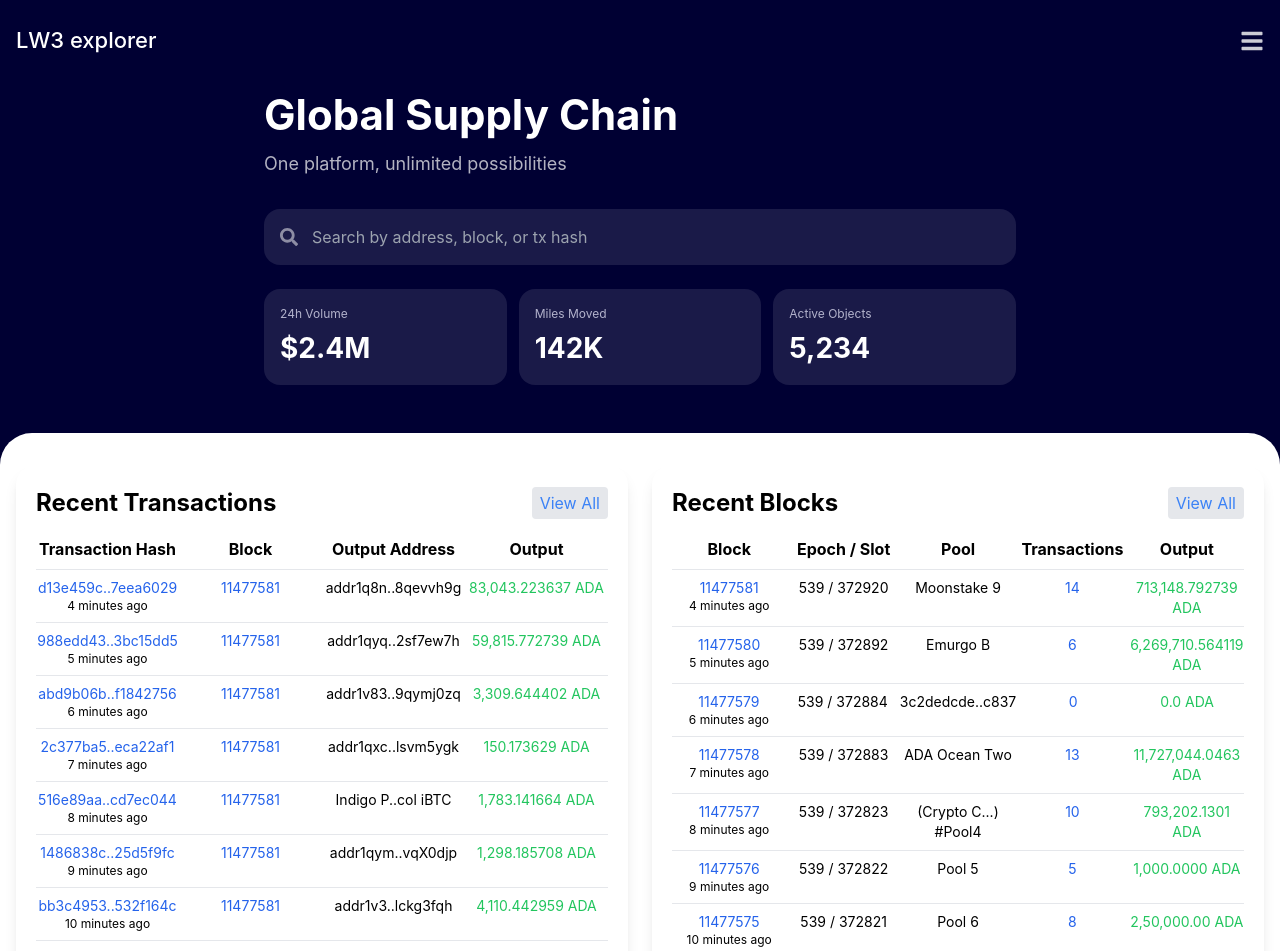
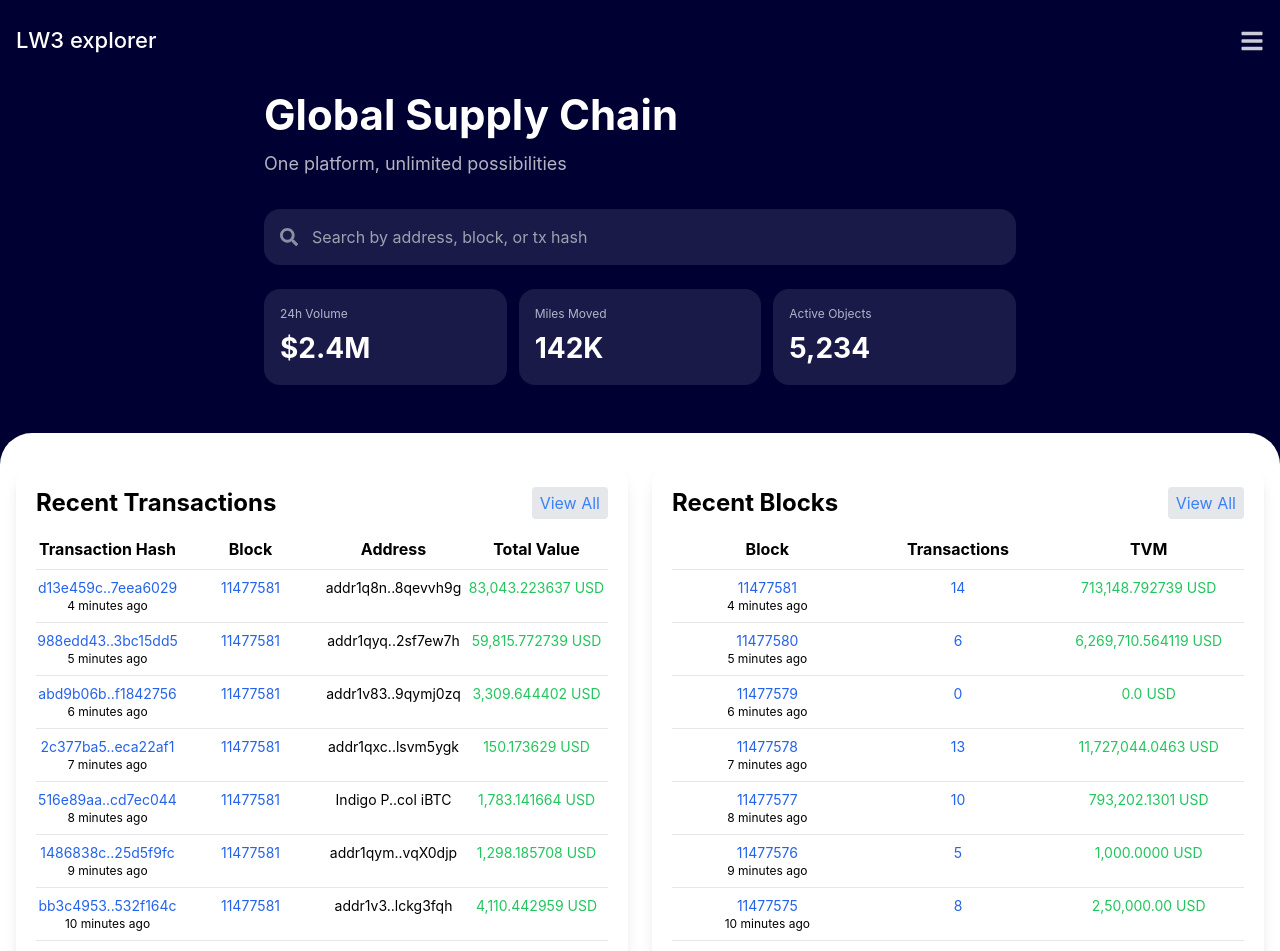
Before and after one commit to manchain/LW3explorer, a React (Create React App) app: page / in a window 1280 px wide. Shown: the top 951 px of the page. Built offline with nearby package versions, Linux system fonts and the light colour scheme.

Commit message:
feat: maps integrated

```diff
--- a/package.json
+++ b/package.json
@@ -3,9 +3,11 @@
   "version": "0.1.0",
   "private": true,
   "dependencies": {
+    "@react-google-maps/api": "^2.20.6",
     "@testing-library/jest-dom": "^5.14.1",
     "@testing-library/react": "^13.0.0",
     "@testing-library/user-event": "^13.2.1",
+    "axios": "^1.7.9",
     "react": "^19.0.0",
     "react-dom": "^19.0.0",
     "react-icons": "^5.4.0",
--- a/src/App.js
+++ b/src/App.js
@@ -122,29 +122,29 @@ function HomePage() {
                 <div className="flex font-bold text-sm md:text-base border-b pb-2">
                   <div className="flex-1 text-center">Transaction Hash</div>
                   <div className="flex-1 text-center">Block</div>
-                  <div className="flex-1 text-center">Output Address</div>
-                  <div className="flex-1 text-center">Output</div>
+                  <div className="flex-1 text-center">Address</div>
+                  <div className="flex-1 text-center">Total Value</div>
                 </div>
                 {[
-                  { hash: 'd13e459c..7eea6029', block: '11477581', address: 'addr1q8n..8qevvh9g', output: '83,043.223637 ADA', time: '4 minutes ago' },
-                  { hash: '988edd43..3bc15dd5', block: '11477581', address: 'addr1qyq..2sf7ew7h', output: '59,815.772739 ADA', time: '5 minutes ago' },
-                  { hash: 'abd9b06b..f1842756', block: '11477581', address: 'addr1v83..9qymj0zq', output: '3,309.644402 ADA', time: '6 minutes ago' },
-                  { hash: '2c377ba5..eca22af1', block: '11477581', address: 'addr1qxc..lsvm5ygk', output: '150.173629 ADA', time: '7 minutes ago' },
-                  { hash: '516e89aa..cd7ec044', block: '11477581', address: 'Indigo P..col iBTC', output: '1,783.141664 ADA', time: '8 minutes ago' },
-                  { hash: '1486838c..25d5f9fc', block: '11477581', address: 'addr1qym..vqX0djp', output: '1,298.185708 ADA', time: '9 minutes ago' },
-                  { hash: 'bb3c4953..532f164c', block: '11477581', address: 'addr1v3..lckg3fqh', output: '4,110.442959 ADA', time: '10 minutes ago' },
-                  { hash: '1486838c..25d5f9fc', block: '11477581', address: 'addr1qym..vqX0djp', output: '1,298.185708 ADA', time: '9 minutes ago' },
-                  { hash: 'bb3c4953..532f164c', block: '11477581', address: 'addr1v3..lckg3fqh', output: '4,110.442959 ADA', time: '10 minutes ago' },
-                  { hash: '1486838c..25d5f9fc', block: '11477581', address: 'addr1qym..vqX0djp', output: '1,298.185708 ADA', time: '9 minutes ago' },
-                  { hash: 'bb3c4953..532f164c', block: '11477581', address: 'addr1v3..lckg3fqh', output: '4,110.442959 ADA', time: '10 minutes ago' },
-                  { hash: '1486838c..25d5f9fc', block: '11477581', address: 'addr1qym..vqX0djp', output: '1,298.185708 ADA', time: '9 minutes ago' },
-                  { hash: 'bb3c4953..532f164c', block: '11477581', address: 'addr1v3..lckg3fqh', output: '4,110.442959 ADA', time: '10 minutes ago' },
-                  { hash: '1486838c..25d5f9fc', block: '11477581', address: 'addr1qym..vqX0djp', output: '1,298.185708 ADA', time: '9 minutes ago' },
-                  { hash: 'bb3c4953..532f164c', block: '11477581', address: 'addr1v3..lckg3fqh', output: '4,110.442959 ADA', time: '10 minutes ago' },
-                  { hash: '1486838c..25d5f9fc', block: '11477581', address: 'addr1qym..vqX0djp', output: '1,298.185708 ADA', time: '9 minutes ago' },
-                  { hash: 'bb3c4953..532f164c', block: '11477581', address: 'addr1v3..lckg3fqh', output: '4,110.442959 ADA', time: '10 minutes ago' },
-                  { hash: '1486838c..25d5f9fc', block: '11477581', address: 'addr1qym..vqX0djp', output: '1,298.185708 ADA', time: '9 minutes ago' },
-                  { hash: 'bb3c4953..532f164c', block: '11477581', address: 'addr1v3..lckg3fqh', output: '4,110.442959 ADA', time: '10 minutes ago' },
+                  { hash: 'd13e459c..7eea6029', block: '11477581', address: 'addr1q8n..8qevvh9g', output: '83,043.223637 USD', time: '4 minutes ago' },
+                  { hash: '988edd43..3bc15dd5', block: '11477581', address: 'addr1qyq..2sf7ew7h', output: '59,815.772739 USD', time: '5 minutes ago' },
+                  { hash: 'abd9b06b..f1842756', block: '11477581', address: 'addr1v83..9qymj0zq', output: '3,309.644402 USD', time: '6 minutes ago' },
+                  { hash: '2c377ba5..eca22af1', block: '11477581', address: 'addr1qxc..lsvm5ygk', output: '150.173629 USD', time: '7 minutes ago' },
+                  { hash: '516e89aa..cd7ec044', block: '11477581', address: 'Indigo P..col iBTC', output: '1,783.141664 USD', time: '8 minutes ago' },
+                  { hash: '1486838c..25d5f9fc', block: '11477581', address: 'addr1qym..vqX0djp', output: '1,298.185708 USD', time: '9 minutes ago' },
+                  { hash: 'bb3c4953..532f164c', block: '11477581', address: 'addr1v3..lckg3fqh', output: '4,110.442959 USD', time: '10 minutes ago' },
+                  { hash: '1486838c..25d5f9fc', block: '11477581', address: 'addr1qym..vqX0djp', output: '1,298.185708 USD', time: '9 minutes ago' },
+                  { hash: 'bb3c4953..532f164c', block: '11477581', address: 'addr1v3..lckg3fqh', output: '4,110.442959 USD', time: '10 minutes ago' },
+                  { hash: '1486838c..25d5f9fc', block: '11477581', address: 'addr1qym..vqX0djp', output: '1,298.185708 USD', time: '9 minutes ago' },
+                  { hash: 'bb3c4953..532f164c', block: '11477581', address: 'addr1v3..lckg3fqh', output: '4,110.442959 USD', time: '10 minutes ago' },
+                  { hash: '1486838c..25d5f9fc', block: '11477581', address: 'addr1qym..vqX0djp', output: '1,298.185708 USD', time: '9 minutes ago' },
+                  { hash: 'bb3c4953..532f164c', block: '11477581', address: 'addr1v3..lckg3fqh', output: '4,110.442959 USD', time: '10 minutes ago' },
+                  { hash: '1486838c..25d5f9fc', block: '11477581', address: 'addr1qym..vqX0djp', output: '1,298.185708 USD', time: '9 minutes ago' },
+                  { hash: 'bb3c4953..532f164c', block: '11477581', address: 'addr1v3..lckg3fqh', output: '4,110.442959 USD', time: '10 minutes ago' },
+                  { hash: '1486838c..25d5f9fc', block: '11477581', address: 'addr1qym..vqX0djp', output: '1,298.185708 USD', time: '9 minutes ago' },
+                  { hash: 'bb3c4953..532f164c', block: '11477581', address: 'addr1v3..lckg3fqh', output: '4,110.442959 USD', time: '10 minutes ago' },
+                  { hash: '1486838c..25d5f9fc', block: '11477581', address: 'addr1qym..vqX0djp', output: '1,298.185708 USD', time: '9 minutes ago' },
+                  { hash: 'bb3c4953..532f164c', block: '11477581', address: 'addr1v3..lckg3fqh', output: '4,110.442959 USD', time: '10 minutes ago' },
                 ].map((transaction, index) => (
                   <div key={index} className="flex text-sm border-b py-2">
                     <div className="flex-1 text-blue-600 cursor-pointer text-center" onClick={() => navigate(`/transaction/${transaction.hash}`)}>
@@ -177,37 +177,33 @@ function HomePage() {
               <div className="min-w-max">
                 <div className="flex font-bold text-sm md:text-base border-b pb-2">
                   <div className="flex-1 text-center">Block</div>
-                  <div className="flex-1 text-center">Epoch / Slot</div>
-                  <div className="flex-1 text-center">Pool</div>
                   <div className="flex-1 text-center">Transactions</div>
-                  <div className="flex-1 text-center">Output</div>
+                  <div className="flex-1 text-center">TVM</div>
                 </div>
                 {[
-                  { block: '11477581', epoch: '539 / 372920', pool: 'Moonstake 9', transactions: '14', output: '713,148.792739 ADA', time: '4 minutes ago' },
-                  { block: '11477580', epoch: '539 / 372892', pool: 'Emurgo B', transactions: '6', output: '6,269,710.564119 ADA', time: '5 minutes ago' },
-                  { block: '11477579', epoch: '539 / 372884', pool: '3c2dedcde..c837', transactions: '0', output: '0.0 ADA', time: '6 minutes ago' },
-                  { block: '11477578', epoch: '539 / 372883', pool: 'ADA Ocean Two', transactions: '13', output: '11,727,044.0463 ADA', time: '7 minutes ago' },
-                  { block: '11477577', epoch: '539 / 372823', pool: '(Crypto C...) #Pool4', transactions: '10', output: '793,202.1301 ADA', time: '8 minutes ago' },
-                  { block: '11477576', epoch: '539 / 372822', pool: 'Pool 5', transactions: '5', output: '1,000.0000 ADA', time: '9 minutes ago' },
-                  { block: '11477575', epoch: '539 / 372821', pool: 'Pool 6', transactions: '8', output: '2,50,000.00 ADA', time: '10 minutes ago' },
-                  { block: '11477576', epoch: '539 / 372822', pool: 'Pool 5', transactions: '5', output: '1,000.0000 ADA', time: '9 minutes ago' },
-                  { block: '11477575', epoch: '539 / 372821', pool: 'Pool 6', transactions: '8', output: '2,50,000.00 ADA', time: '10 minutes ago' },
-                  { block: '11477576', epoch: '539 / 372822', pool: 'Pool 5', transactions: '5', output: '1,000.0000 ADA', time: '9 minutes ago' },
-                  { block: '11477575', epoch: '539 / 372821', pool: 'Pool 6', transactions: '8', output: '2,50,000.00 ADA', time: '10 minutes ago' },
-                  { block: '11477576', epoch: '539 / 372822', pool: 'Pool 5', transactions: '5', output: '1,000.0000 ADA', time: '9 minutes ago' },
-                  { block: '11477575', epoch: '539 / 372821', pool: 'Pool 6', transactions: '8', output: '2,50,000.00 ADA', time: '10 minutes ago' },
-                  { block: '11477576', epoch: '539 / 372822', pool: 'Pool 5', transactions: '5', output: '1,000.0000 ADA', time: '9 minutes ago' },
-                  { block: '11477575', epoch: '539 / 372821', pool: 'Pool 6', transactions: '8', output: '2,50,000.00 ADA', time: '10 minutes ago' },
+                  { block: '11477581',  transactions: '14', tvm: '713,148.792739 USD', time: '4 minutes ago' },
+                  { block: '11477580',  transactions: '6', tvm: '6,269,710.564119 USD', time: '5 minutes ago' },
+                  { block: '11477579',  transactions: '0', tvm: '0.0 USD', time: '6 minutes ago' },
+                  { block: '11477578',  transactions: '13', tvm: '11,727,044.0463 USD', time: '7 minutes ago' },
+                  { block: '11477577',  transactions: '10', tvm: '793,202.1301 USD', time: '8 minutes ago' },
+                  { block: '11477576',  transactions: '5', tvm: '1,000.0000 USD', time: '9 minutes ago' },
+                  { block: '11477575',  transactions: '8', tvm: '2,50,000.00 USD', time: '10 minutes ago' },
+                  { block: '11477576',  transactions: '5', tvm: '1,000.0000 USD', time: '9 minutes ago' },
+                  { block: '11477575',  transactions: '8', tvm: '2,50,000.00 USD', time: '10 minutes ago' },
+                  { block: '11477576',  transactions: '5', tvm: '1,000.0000 USD', time: '9 minutes ago' },
+                  { block: '11477575',  transactions: '8', tvm: '2,50,000.00 USD', time: '10 minutes ago' },
+                  { block: '11477576',  transactions: '5', tvm: '1,000.0000 USD', time: '9 minutes ago' },
+                  { block: '11477575',  transactions: '8', tvm: '2,50,000.00 USD', time: '10 minutes ago' },
+                  { block: '11477576',  transactions: '5', tvm: '1,000.0000 USD', time: '9 minutes ago' },
+                  { block: '11477575',  transactions: '8', tvm: '2,50,000.00 USD', time: '10 minutes ago' },
                 ].map((block, index) => (
                   <div key={index} className="flex text-sm border-b py-2">
                     <div className="flex-1 text-blue-600 cursor-pointer text-center" onClick={() => navigate(`/block/${block.block}`)}>
                       {block.block}
                       <div className="text-black text-xs">{block.time}</div>
                     </div>
-                    <div className="flex-1 text-black text-center">{block.epoch}</div>
-                    <div className="flex-1 text-black text-center">{block.pool}</div>
                     <div className="flex-1 text-blue-600 text-center">{block.transactions}</div>
-                    <div className="flex-1 text-green-500 text-center">{block.output}</div>
+                    <div className="flex-1 text-green-500 text-center">{block.tvm}</div>
                   </div>
                 ))}
               </div>
--- a/src/components/TransactionDetails.js
+++ b/src/components/TransactionDetails.js
@@ -1,31 +1,53 @@
-import React, { useState } from 'react';
+import React, { useState, useEffect } from 'react';
 import { FaArrowLeft, FaBars } from 'react-icons/fa';
-import { useNavigate, useParams } from 'react-router-dom';
+import { useNavigate } from 'react-router-dom';
+import axios from 'axios';
+import { GoogleMap, LoadScript, DirectionsService, DirectionsRenderer } from '@react-google-maps/api';
 
 const TransactionDetails = () => {
-  useParams();
   const navigate = useNavigate();
   const [menuOpen, setMenuOpen] = useState(false);
+  const [directions, setDirections] = useState(null);
+  const [error, setError] = useState(null);
 
   // Sample data for demonstration
   const transactionData = {
-    hash: '152febead42be48abd83553933e312bb938654dba750035b4b613e5edfe67754',
-    block: '11479180',
-    assurance: 'High',
-    confirmations: 3170,
-    epochSlot: '539 / 404805',
-    absoluteSlot: '147889605',
+    hash: '34c4ef58189040664dde284aca4e6ba020c96b5647ebbf9b12fb15e9d25817f4',
+    block: '11482520',
+    assurance: 'Low',
+    confirmations: 1,
     message: 'Minswap: Order Executed',
-    timestamp: 'Feb 13, 2025 7:41:36 PM (Confirmed within 7 secs)',
-    totalFees: '0.664805 ADA (0.53 $)',
-    totalOutput: '6,268,556.507552 ADA (5,012,381.66 $)',
+    timestamp: 'Feb 14, 2025 2:12:27 PM (Confirmed within 15 secs)',
+    totalFees: '0.178745 USD (0.14 $)',
+    totalOutput: '8.35801 USD (6.79 $)',
     certificates: 0,
-    ttl: 'Feb 13, 2025 7:44:22 PM (147889771)',
+    ttl: 'Feb 14, 2025 2:15:27 PM (147956257)',
   };
 
   const handleBack = () => {
     navigate(-1); // Navigate back to the previous page
   };
+
+  useEffect(() => {
+    const fetchDirections = async () => {
+      const apiKey = 'AlzaSyBu7MXTTobsgipvNHSSPLe-EWj0uqMClLI'; // Replace with your Google Maps API key
+      const origin = 'Mumbai, India';
+      const destination = 'Delhi, India';
+
+      try {
+        const response = await axios.get(`https://maps.gomaps.pro/maps/api/distancematrix/json?destinations=Delhi&origins=Mumbai&key=AlzaSyBu7MXTTobsgipvNHSSPLe-EWj0uqMClLI`);
+        if (response.data.status === 'OK') {
+          setDirections(response.data.routes[0]);
+        } else {
+          setError(response.data.error_message);
+        }
+      } catch (error) {
+        console.error('Error fetching directions:', error);
+      }
+    };
+
+    fetchDirections();
+  }, []);
 
   return (
     <div className="min-h-screen bg-[#000033] p-6">
@@ -63,40 +85,66 @@ const TransactionDetails = () => {
         </div>
       )}
       <h1 className="text-white text-2xl font-bold mb-4">Transaction Details</h1>
-      <div className="bg-white rounded-lg shadow-lg p-6 border border-gray-300">
-        <div className="mb-4">
-          <span className="font-bold">Transaction Hash:</span> {transactionData.hash}
+      <div className="bg-white rounded-lg shadow-lg p-6 border border-gray-300 grid grid-cols-1 sm:grid-cols-2 gap-4">
+        <div className="flex flex-col">
+          <span className="font-bold text-black">Transaction Hash</span>
+          <span className="text-gray-400">{transactionData.hash}</span>
         </div>
-        <div className="mb-4">
-          <span className="font-bold">Block:</span> {transactionData.block}
+        <div className="flex flex-col">
+          <span className="font-bold text-black">Block</span>
+          <span className="text-gray-400">{transactionData.block}</span>
         </div>
-        <div className="mb-4">
-          <span className="font-bold">Assurance:</span> {transactionData.assurance} ({transactionData.confirmations} confirmations)
+        <div className="flex flex-col">
+          <span className="font-bold text-black">Assurance</span>
+          <span className="text-gray-400">{transactionData.assurance} ({transactionData.confirmations} confirmation)</span>
         </div>
-        <div className="mb-4">
-          <span className="font-bold">Epoch / Slot:</span> {transactionData.epochSlot}
+        <div className="flex flex-col">
+          <span className="font-bold text-black">Message</span>
+          <span className="text-gray-400">{transactionData.message}</span>
         </div>
-        <div className="mb-4">
-          <span className="font-bold">Absolute Slot:</span> {transactionData.absoluteSlot}
+        <div className="flex flex-col">
+          <span className="font-bold text-black">Timestamp</span>
+          <span className="text-gray-400">{transactionData.timestamp}</span>
         </div>
-        <div className="mb-4">
-          <span className="font-bold">Message:</span> {transactionData.message}
+        <div className="flex flex-col">
+          <span className="font-bold text-black">Total Fees</span>
+          <span className="text-red-500">{transactionData.totalFees}</span>
         </div>
-        <div className="mb-4">
-          <span className="font-bold">Timestamp:</span> {transactionData.timestamp}
+        <div className="flex flex-col">
+          <span className="font-bold text-black">Total Valued</span>
+          <span className="text-green-500">{transactionData.totalOutput}</span>
         </div>
-        <div className="mb-4">
-          <span className="font-bold">Total Fees:</span> {transactionData.totalFees}
+        <div className="flex flex-col">
+          <span className="font-bold text-black">Certificates</span>
+          <span className="text-gray-400">{transactionData.certificates}</span>
         </div>
-        <div className="mb-4">
-          <span className="font-bold">Total Output:</span> {transactionData.totalOutput}
+        <div className="flex flex-col">
+          <span className="font-bold text-black">TTL</span>
+          <span className="text-gray-400">{transactionData.ttl}</span>
         </div>
-        <div className="mb-4">
-          <span className="font-bold">Certificates:</span> {transactionData.certificates}
-        </div>
-        <div className="mb-4">
-          <span className="font-bold">TTL:</span> {transactionData.ttl}
-        </div>
+      </div>
+
+      {/* Movement Track Section */}
+      <div className="animate-fade-in mt-6">
+        <h2 className="text-lg sm:text-xl lg:text-2xl font-bold mb-4 text-white">Movement Track</h2>
+        {error ? (
+          <div className="text-red-500">{error}</div>
+        ) : (
+          <LoadScript googleMapsApiKey="AlzaSyBu7MXTTobsgipvNHSSPLe-EWj0uqMClLI">
+            <GoogleMap
+              mapContainerStyle={{ height: "400px", width: "100%" }}
+              center={{ lat: 23.5937, lng: 77.2090 }} // Center between Mumbai and Delhi
+              zoom={5}
+            >
+              {directions && (
+                <DirectionsRenderer
+                  directions={directions}
+                  options={{ suppressMarkers: true }}
+                />
+              )}
+            </GoogleMap>
+          </LoadScript>
+        )}
       </div>
     </div>
   );
```
Also changed, not shown: 1 other file (tests, documents, lock files or other folders).
